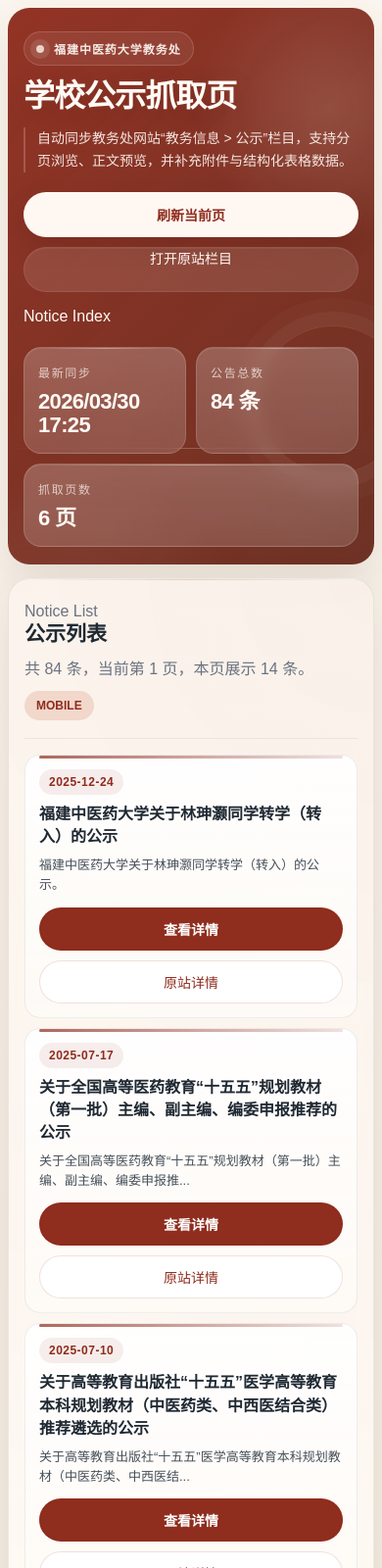
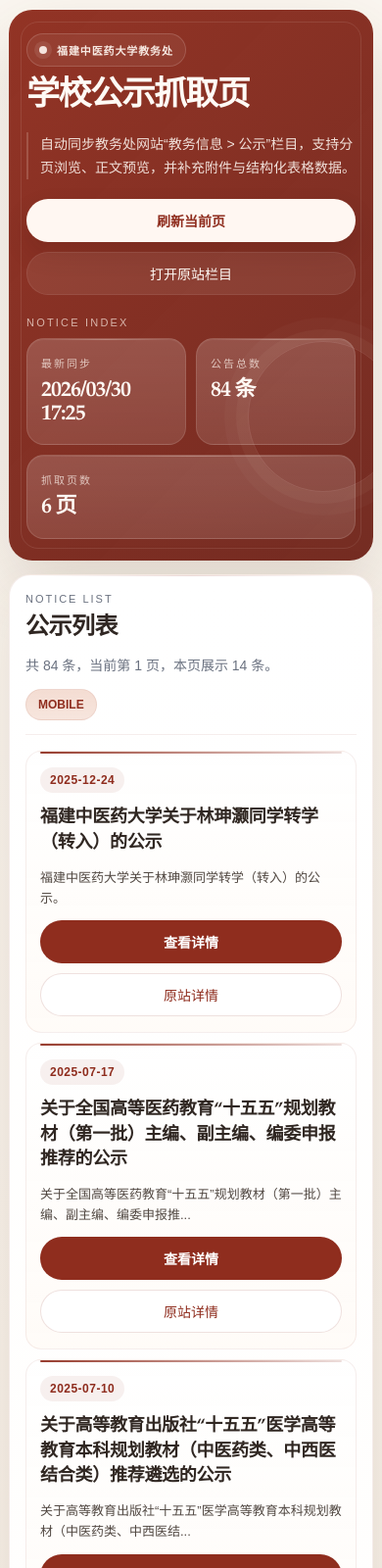
Before and after one commit to yes0831/Yes.jwc, a website: page docs/index.html in a window 390 px wide. Shown: the top 1600 px of the page at 98% size. Drawn offline with Linux system fonts and the light colour scheme.

Commit message:
Refine typography and layout for docs/styles.css

```diff
--- a/docs/styles.css
+++ b/docs/styles.css
@@ -1,14 +1,22 @@
 :root {
   --bg: #f5efe5;
+  --bg-deep: #efe6db;
   --panel: rgba(255, 251, 245, 0.94);
-  --panel-strong: rgba(255, 255, 255, 0.92);
+  --panel-strong: rgba(255, 255, 255, 0.95);
   --text: #1f2933;
   --muted: #6b7280;
   --line: rgba(31, 41, 51, 0.08);
+  --line-strong: rgba(143, 45, 30, 0.14);
   --brand: #8f2d1e;
   --brand-soft: #f2d7cb;
   --brand-deep: #6d2117;
-  --shadow: 0 18px 45px rgba(84, 53, 28, 0.12);
+  --paper-shadow: 0 24px 60px rgba(84, 53, 28, 0.12);
+  --font-body:
+    "PingFang SC", "Hiragino Sans GB", "Source Han Sans SC", "Noto Sans SC", "Microsoft YaHei",
+    sans-serif;
+  --font-display:
+    "Iowan Old Style", "Palatino Linotype", "Book Antiqua", "Noto Serif SC", "Source Han Serif SC",
+    "Songti SC", "STSong", "SimSun", serif;
 }
 
 * {
@@ -21,11 +29,11 @@
 
 body {
   margin: 0;
-  font-family: "Noto Sans SC", "Microsoft YaHei", sans-serif;
   color: var(--text);
+  font-family: var(--font-body);
   background:
-    radial-gradient(circle at top left, rgba(143, 45, 30, 0.12), transparent 32%),
-    linear-gradient(180deg, #fbf6ef 0%, var(--bg) 100%);
+    radial-gradient(circle at top left, rgba(143, 45, 30, 0.08), transparent 30%),
+    linear-gradient(180deg, #fbf7f1 0%, var(--bg) 48%, var(--bg-deep) 100%);
 }
 
 a {
@@ -37,70 +45,72 @@
 }
 
 .page {
-  width: min(1280px, calc(100% - 32px));
+  width: min(1280px, calc(100% - 40px));
   margin: 0 auto;
-  padding: 48px 0 72px;
+  padding: 44px 0 72px;
 }
 
 .hero {
   position: relative;
   overflow: hidden;
-  padding: 48px 56px 40px;
-  border-radius: 28px;
+  padding: 52px 56px 48px;
+  border-radius: 34px;
   background:
-    radial-gradient(circle at 88% 18%, rgba(255, 240, 224, 0.14), transparent 24%),
-    radial-gradient(circle at 14% 120%, rgba(255, 255, 255, 0.1), transparent 28%),
-    linear-gradient(135deg, rgba(143, 45, 30, 0.97), rgba(98, 34, 21, 0.93));
+    linear-gradient(135deg, rgba(143, 45, 30, 0.97), rgba(109, 33, 23, 0.95)),
+    linear-gradient(180deg, rgba(255, 255, 255, 0.04), rgba(255, 255, 255, 0));
   color: #fffaf5;
-  box-shadow: var(--shadow);
+  box-shadow: 0 26px 70px rgba(84, 53, 28, 0.16);
 }
 
-.hero::before,
+.hero::before {
+  content: "";
+  position: absolute;
+  inset: 18px;
+  border-radius: 26px;
+  border: 1px solid rgba(255, 241, 232, 0.1);
+  pointer-events: none;
+}
+
 .hero::after {
   content: "";
   position: absolute;
-  inset: auto;
+  right: 42px;
+  top: 36px;
+  width: 280px;
+  height: 280px;
+  border-radius: 50%;
+  border: 1px solid rgba(255, 236, 226, 0.12);
+  box-shadow:
+    0 0 0 18px rgba(255, 236, 226, 0.04),
+    0 0 0 42px rgba(255, 236, 226, 0.025);
   pointer-events: none;
 }
 
-.hero::before {
-  top: 24px;
-  right: 38px;
-  width: 260px;
-  height: 260px;
-  border-radius: 50%;
-  border: 1px solid rgba(255, 235, 220, 0.12);
-  box-shadow:
-    0 0 0 20px rgba(255, 235, 220, 0.04),
-    0 0 0 46px rgba(255, 235, 220, 0.025);
-  opacity: 0.95;
+.hero-shell {
+  position: relative;
+  z-index: 1;
+  display: grid;
+  grid-template-columns: minmax(0, 1.28fr) minmax(300px, 0.78fr);
+  gap: 34px;
+  align-items: end;
 }
 
-.hero::after {
-  left: 0;
-  right: 0;
-  bottom: 132px;
-  height: 1px;
-  background: linear-gradient(90deg, rgba(255, 235, 220, 0), rgba(255, 235, 220, 0.24), rgba(255, 235, 220, 0));
-}
-
-.hero > * {
-  position: relative;
-  z-index: 1;
+.hero-copy {
+  max-width: 760px;
 }
 
 .eyebrow {
   display: inline-flex;
   align-items: center;
   gap: 10px;
-  margin: 0 0 18px;
+  margin: 0 0 20px;
   padding: 10px 16px;
   border-radius: 999px;
-  border: 1px solid rgba(255, 235, 220, 0.18);
-  background: rgba(255, 255, 255, 0.08);
+  border: 1px solid rgba(255, 241, 232, 0.16);
+  background: rgba(255, 255, 255, 0.06);
+  color: rgba(255, 247, 241, 0.92);
   letter-spacing: 0.08em;
-  opacity: 0.92;
-  font-size: 13px;
+  font-size: 12px;
   font-weight: 600;
 }
 
@@ -109,56 +119,67 @@
   width: 8px;
   height: 8px;
   border-radius: 50%;
-  background: rgba(255, 247, 239, 0.88);
-  box-shadow: 0 0 0 6px rgba(255, 247, 239, 0.12);
+  background: rgba(255, 247, 241, 0.9);
+  box-shadow: 0 0 0 5px rgba(255, 247, 241, 0.09);
 }
 
 .hero h1 {
   margin: 0;
-  max-width: 10ch;
-  font-size: clamp(42px, 6vw, 76px);
-  line-height: 1.06;
-  letter-spacing: -0.03em;
+  max-width: 9ch;
+  font-family: var(--font-display);
+  font-size: clamp(48px, 6vw, 82px);
+  font-weight: 700;
+  line-height: 1.04;
+  letter-spacing: -0.045em;
   text-wrap: balance;
-  text-shadow: 0 10px 28px rgba(73, 20, 12, 0.18);
 }
 
 .intro {
-  margin: 24px 0 0;
-  max-width: 880px;
+  margin: 26px 0 0;
+  max-width: 44em;
   padding-left: 18px;
-  border-left: 2px solid rgba(255, 239, 227, 0.2);
+  border-left: 2px solid rgba(255, 237, 226, 0.18);
+  color: rgba(255, 248, 243, 0.88);
   font-size: 17px;
-  line-height: 1.9;
-  color: rgba(255, 250, 245, 0.9);
-  text-wrap: pretty;
+  line-height: 1.95;
 }
 
 .hero-actions {
   display: flex;
   gap: 14px;
-  margin-top: 30px;
+  margin-top: 32px;
   flex-wrap: wrap;
+}
+
+.hero-rail {
+  display: grid;
+  gap: 14px;
+  align-content: end;
+}
+
+.hero-rail-label {
+  margin: 0;
+  color: rgba(255, 243, 235, 0.68);
+  font-size: 12px;
+  letter-spacing: 0.24em;
+  text-transform: uppercase;
+  text-align: right;
 }
 
 .hero-stats {
   display: grid;
-  grid-template-columns: repeat(3, minmax(0, 1fr));
-  gap: 16px;
-  margin-top: 34px;
+  gap: 14px;
 }
 
 .stat-card {
   position: relative;
-  overflow: hidden;
-  padding: 22px 28px 24px;
+  padding: 22px 24px 24px;
   border-radius: 24px;
   background:
-    linear-gradient(180deg, rgba(255, 255, 255, 0.16), rgba(255, 255, 255, 0.09)),
-    rgba(255, 255, 255, 0.08);
-  border: 1px solid rgba(255, 255, 255, 0.14);
-  backdrop-filter: blur(8px);
-  box-shadow: inset 0 1px 0 rgba(255, 247, 239, 0.08);
+    linear-gradient(180deg, rgba(255, 255, 255, 0.13), rgba(255, 255, 255, 0.07)),
+    rgba(255, 255, 255, 0.05);
+  border: 1px solid rgba(255, 241, 232, 0.12);
+  box-shadow: inset 0 1px 0 rgba(255, 248, 243, 0.05);
 }
 
 .stat-card::before {
@@ -168,117 +189,119 @@
   right: 24px;
   top: 0;
   height: 1px;
-  background: linear-gradient(90deg, rgba(255, 235, 220, 0), rgba(255, 235, 220, 0.38), rgba(255, 235, 220, 0));
+  background: linear-gradient(90deg, rgba(255, 241, 232, 0), rgba(255, 241, 232, 0.28), rgba(255, 241, 232, 0));
 }
 
 .stat-label {
   margin: 0;
-  font-size: 12px;
-  letter-spacing: 0.14em;
+  color: rgba(255, 245, 239, 0.72);
+  font-size: 11px;
+  letter-spacing: 0.18em;
   text-transform: uppercase;
-  color: rgba(255, 250, 245, 0.72);
 }
 
 .stat-value {
   display: block;
   margin-top: 14px;
-  font-size: clamp(28px, 3vw, 42px);
+  color: #fff9f4;
+  font-family: var(--font-display);
+  font-size: clamp(30px, 2.8vw, 42px);
+  font-weight: 700;
   line-height: 1.08;
-  letter-spacing: -0.03em;
+  letter-spacing: -0.045em;
 }
 
 .primary-button,
 .ghost-link,
 .page-button,
 .inline-button,
-.inline-link {
-  border: 0;
+.inline-link,
+.detail-back-link,
+.detail-page-origin {
+  display: inline-flex;
+  align-items: center;
+  justify-content: center;
   border-radius: 999px;
-  padding: 12px 18px;
-  font-size: 15px;
   text-decoration: none;
-  cursor: pointer;
-  transition: transform 120ms ease, opacity 120ms ease, background-color 120ms ease;
+  transition:
+    transform 160ms ease,
+    background-color 160ms ease,
+    border-color 160ms ease,
+    box-shadow 160ms ease,
+    opacity 160ms ease;
 }
 
 .primary-button:hover,
 .ghost-link:hover,
 .page-button:hover,
 .inline-button:hover,
-.inline-link:hover {
+.inline-link:hover,
+.detail-back-link:hover,
+.detail-page-origin:hover {
   transform: translateY(-1px);
 }
 
+.primary-button,
+.ghost-link {
+  min-height: 52px;
+  padding: 0 28px;
+  font-size: 15px;
+}
+
 .primary-button {
+  border: 0;
   background: #fff7f2;
   color: var(--brand);
   font-weight: 700;
-  box-shadow: 0 10px 24px rgba(69, 19, 12, 0.16);
+  box-shadow: 0 12px 26px rgba(59, 14, 8, 0.14);
 }
 
 .ghost-link {
-  background: rgba(255, 255, 255, 0.12);
+  border: 1px solid rgba(255, 241, 232, 0.08);
+  background: rgba(255, 245, 239, 0.08);
   color: #fffaf5;
-  border: 1px solid rgba(255, 255, 255, 0.08);
-}
-
-.hero .primary-button,
-.hero .ghost-link {
-  min-height: 54px;
-  padding: 0 28px;
-  font-size: 16px;
-}
-
-.hero .ghost-link {
-  background: rgba(255, 240, 232, 0.12);
-  box-shadow: inset 0 1px 0 rgba(255, 250, 245, 0.06);
 }
 
 .dashboard {
+  position: relative;
+  z-index: 2;
   display: grid;
   grid-template-columns: minmax(360px, 420px) minmax(0, 1fr);
   gap: 24px;
-  margin-top: -18px;
+  margin-top: 28px;
   align-items: start;
-  position: relative;
-  z-index: 2;
 }
 
 .panel {
   position: relative;
   overflow: hidden;
-  border: 1px solid var(--line);
-  border-radius: 24px;
-  background: var(--panel);
-  backdrop-filter: blur(10px);
-  box-shadow: var(--shadow);
+  border-radius: 28px;
+  border: 1px solid rgba(143, 45, 30, 0.09);
+  background:
+    linear-gradient(180deg, rgba(255, 255, 255, 0.94), rgba(255, 251, 246, 0.94)),
+    var(--panel);
+  box-shadow: var(--paper-shadow);
 }
 
 .panel::before {
   content: "";
   position: absolute;
-  left: 24px;
-  right: 24px;
+  left: 28px;
+  right: 28px;
   top: 0;
   height: 1px;
   background: linear-gradient(90deg, rgba(143, 45, 30, 0), rgba(143, 45, 30, 0.18), rgba(143, 45, 30, 0));
 }
 
 .panel-list {
-  padding: 24px;
-  background:
-    radial-gradient(circle at top right, rgba(143, 45, 30, 0.05), transparent 28%),
-    var(--panel);
+  padding: 28px;
 }
 
 .panel-detail {
-  padding: 28px;
-  min-height: 720px;
   position: sticky;
   top: 24px;
-  background:
-    linear-gradient(180deg, rgba(255, 248, 242, 0.94), rgba(255, 255, 255, 0.9)),
-    var(--panel);
+  min-height: 720px;
+  padding: 30px;
 }
 
 .panel-header,
@@ -287,31 +310,50 @@
   justify-content: space-between;
   align-items: flex-start;
   gap: 16px;
+  padding-bottom: 18px;
+  border-bottom: 1px solid rgba(143, 45, 30, 0.08);
+}
+
+.section-kicker,
+.detail-label,
+.detail-page-label {
+  margin: 0 0 10px;
+  color: var(--muted);
+  font-size: 11px;
+  letter-spacing: 0.18em;
+  text-transform: uppercase;
+}
+
+.panel-header h2,
+.detail-head h2,
+.detail-page-title {
+  margin: 0;
+  color: #2f2622;
+  font-family: var(--font-display);
+  font-weight: 700;
+  line-height: 1.3;
+  letter-spacing: -0.02em;
 }
 
 .panel-header h2,
 .detail-head h2 {
-  margin: 0;
-  font-size: 24px;
+  font-size: 28px;
 }
 
-.panel-header p {
-  margin: 8px 0 0;
+.panel-header p:last-child {
+  margin: 10px 0 0;
   color: var(--muted);
-}
-
-.panel-header,
-.detail-head {
-  padding-bottom: 18px;
-  border-bottom: 1px solid rgba(143, 45, 30, 0.08);
+  font-size: 14px;
+  line-height: 1.65;
 }
 
 .badge {
   padding: 8px 12px;
   border-radius: 999px;
-  background: var(--brand-soft);
+  background: linear-gradient(180deg, rgba(242, 215, 203, 0.86), rgba(242, 215, 203, 0.65));
+  border: 1px solid rgba(143, 45, 30, 0.08);
   color: var(--brand);
-  font-size: 13px;
+  font-size: 12px;
   font-weight: 700;
   text-transform: uppercase;
 }
@@ -319,53 +361,51 @@
 .notice-list {
   display: grid;
   gap: 14px;
-  margin-top: 20px;
+  margin-top: 22px;
 }
 
 .notice-card {
   position: relative;
-  padding: 18px;
-  border: 1px solid var(--line);
-  border-radius: 18px;
-  background: linear-gradient(180deg, rgba(255, 255, 255, 0.92), rgba(255, 251, 247, 0.88));
+  padding: 20px 20px 18px;
+  border-radius: 20px;
+  border: 1px solid rgba(143, 45, 30, 0.08);
+  background: linear-gradient(180deg, rgba(255, 255, 255, 0.96), rgba(255, 251, 247, 0.92));
   transition:
     transform 180ms ease,
-    border-color 180ms ease,
     box-shadow 180ms ease,
-    background-color 180ms ease;
+    border-color 180ms ease;
 }
 
 .notice-card::before {
   content: "";
   position: absolute;
-  left: 18px;
-  right: 18px;
+  left: 20px;
+  right: 20px;
   top: 0;
-  height: 3px;
+  height: 2px;
   border-radius: 999px;
-  background: linear-gradient(90deg, rgba(143, 45, 30, 0.9), rgba(143, 45, 30, 0.18));
-  opacity: 0.8;
+  background: linear-gradient(90deg, rgba(143, 45, 30, 0.92), rgba(143, 45, 30, 0.16));
 }
 
 .notice-card:hover {
   transform: translateY(-2px);
-  border-color: rgba(143, 45, 30, 0.2);
+  border-color: rgba(143, 45, 30, 0.16);
   box-shadow: 0 16px 30px rgba(84, 53, 28, 0.08);
 }
 
 .notice-card.is-active {
-  border-color: rgba(143, 45, 30, 0.35);
-  background: rgba(255, 247, 242, 0.96);
-  box-shadow: inset 0 0 0 1px rgba(143, 45, 30, 0.08);
+  border-color: rgba(143, 45, 30, 0.24);
+  background: linear-gradient(180deg, rgba(255, 249, 244, 0.98), rgba(255, 245, 238, 0.96));
+  box-shadow: inset 0 0 0 1px rgba(143, 45, 30, 0.04);
 }
 
 .notice-meta {
   display: inline-flex;
   align-items: center;
-  margin-bottom: 12px;
+  margin-bottom: 14px;
   padding: 6px 10px;
   border-radius: 999px;
-  background: rgba(143, 45, 30, 0.08);
+  background: rgba(143, 45, 30, 0.07);
   color: var(--brand);
   font-size: 12px;
   font-weight: 700;
@@ -374,14 +414,19 @@
 
 .notice-title {
   margin: 0;
-  line-height: 1.6;
-  font-size: 18px;
+  color: #302722;
+  font-family: var(--font-display);
+  font-size: 22px;
+  font-weight: 700;
+  line-height: 1.45;
+  letter-spacing: -0.015em;
 }
 
 .notice-summary {
   margin: 12px 0 16px;
-  color: #46505a;
-  line-height: 1.7;
+  color: #514842;
+  font-size: 14px;
+  line-height: 1.8;
 }
 
 .notice-actions {
@@ -390,17 +435,28 @@
   flex-wrap: wrap;
 }
 
+.inline-button,
+.inline-link,
+.page-button,
+.detail-back-link,
+.detail-page-origin {
+  min-height: 42px;
+  padding: 0 16px;
+  font-size: 14px;
+}
+
 .inline-button {
+  border: 0;
   background: var(--brand);
   color: #fff;
   font-weight: 700;
 }
 
-.inline-link {
-  display: inline-flex;
-  align-items: center;
+.inline-link,
+.page-button,
+.detail-page-origin {
   border: 1px solid rgba(143, 45, 30, 0.14);
-  background: rgba(255, 255, 255, 0.92);
+  background: rgba(255, 255, 255, 0.9);
   color: var(--brand);
 }
 
@@ -409,20 +465,18 @@
   align-items: center;
   justify-content: space-between;
   gap: 12px;
-  margin-top: 20px;
-  padding-top: 16px;
-  border-top: 1px solid var(--line);
+  margin-top: 22px;
+  padding-top: 18px;
+  border-top: 1px solid rgba(143, 45, 30, 0.08);
 }
 
 .page-button {
-  background: #fff;
-  color: var(--brand);
-  border: 1px solid rgba(143, 45, 30, 0.14);
+  border-radius: 999px;
 }
 
 .page-button:disabled {
+  opacity: 0.45;
   cursor: not-allowed;
-  opacity: 0.45;
   transform: none;
 }
 
@@ -431,17 +485,12 @@
   font-size: 14px;
 }
 
-.detail-label {
-  margin: 0 0 6px;
-  font-size: 13px;
-  letter-spacing: 0.12em;
-  text-transform: uppercase;
-  color: var(--muted);
-}
-
 .detail-origin {
-  color: #fffaf5;
-  white-space: nowrap;
+  min-height: 44px;
+  padding: 0 18px;
+  color: var(--brand);
+  border: 1px solid rgba(143, 45, 30, 0.12);
+  background: rgba(255, 250, 246, 0.92);
 }
 
 .detail-meta {
@@ -454,21 +503,20 @@
 .detail-meta span {
   padding: 8px 12px;
   border-radius: 999px;
-  background: linear-gradient(180deg, rgba(242, 215, 203, 0.9), rgba(242, 215, 203, 0.68));
+  border: 1px solid rgba(143, 45, 30, 0.08);
+  background: linear-gradient(180deg, rgba(242, 215, 203, 0.88), rgba(242, 215, 203, 0.66));
   color: var(--brand-deep);
-  font-size: 13px;
-  border: 1px solid rgba(143, 45, 30, 0.08);
+  font-size: 12px;
+  font-weight: 600;
 }
 
 .detail-body {
-  margin-top: 22px;
-  padding: 24px;
-  border-radius: 20px;
-  background:
-    linear-gradient(180deg, rgba(255, 255, 255, 0.98), rgba(255, 252, 248, 0.94)),
-    var(--panel-strong);
-  border: 1px solid var(--line);
-  line-height: 1.9;
+  margin-top: 24px;
+  padding: 26px;
+  border-radius: 22px;
+  border: 1px solid rgba(143, 45, 30, 0.08);
+  background: linear-gradient(180deg, rgba(255, 255, 255, 0.98), rgba(255, 252, 248, 0.96));
+  line-height: 1.95;
   overflow: auto;
   -webkit-overflow-scrolling: touch;
   box-shadow: inset 0 1px 0 rgba(143, 45, 30, 0.04);
@@ -484,7 +532,9 @@
 
 .detail-section h3 {
   margin: 0 0 12px;
-  font-size: 18px;
+  color: #302722;
+  font-family: var(--font-display);
+  font-size: 20px;
 }
 
 .attachment-list {
@@ -530,8 +580,8 @@
 
 .empty-state {
   padding: 28px;
-  border-radius: 18px;
-  border: 1px dashed var(--line);
+  border-radius: 20px;
+  border: 1px dashed rgba(143, 45, 30, 0.12);
   color: var(--muted);
   text-align: center;
 }
@@ -541,9 +591,9 @@
 }
 
 .detail-page-shell {
-  width: min(960px, calc(100% - 32px));
+  width: min(980px, calc(100% - 40px));
   margin: 0 auto;
-  padding: 28px 0 48px;
+  padding: 30px 0 54px;
 }
 
 .detail-page-topbar {
@@ -554,113 +604,102 @@
   margin-bottom: 18px;
 }
 
-.detail-back-link,
-.detail-page-origin {
-  display: inline-flex;
-  align-items: center;
-  justify-content: center;
-  min-height: 42px;
-  padding: 0 16px;
-  border-radius: 999px;
-  text-decoration: none;
-  font-size: 14px;
-}
-
 .detail-back-link {
+  border: 0;
   background: var(--brand);
   color: #fff;
-}
-
-.detail-page-origin {
-  border: 1px solid rgba(143, 45, 30, 0.18);
-  background: rgba(255, 255, 255, 0.92);
-  color: var(--brand);
+  font-weight: 700;
 }
 
 .detail-page-card {
-  padding: 28px;
-  border-radius: 28px;
-  background:
-    radial-gradient(circle at top right, rgba(143, 45, 30, 0.05), transparent 28%),
-    var(--panel);
-  border: 1px solid var(--line);
-  box-shadow: var(--shadow);
-}
-
-.detail-page-label {
-  margin: 0;
-  font-size: 12px;
-  letter-spacing: 0.12em;
-  text-transform: uppercase;
-  color: var(--muted);
+  padding: 32px;
+  border-radius: 32px;
+  border: 1px solid rgba(143, 45, 30, 0.09);
+  background: linear-gradient(180deg, rgba(255, 255, 255, 0.96), rgba(255, 251, 246, 0.94));
+  box-shadow: var(--paper-shadow);
 }
 
 .detail-page-title {
-  margin: 10px 0 0;
-  font-size: clamp(28px, 4vw, 40px);
-  line-height: 1.3;
+  font-size: clamp(34px, 4vw, 48px);
 }
 
 @media (max-width: 980px) {
+  .hero-shell {
+    grid-template-columns: 1fr;
+    gap: 28px;
+  }
+
+  .hero-rail-label {
+    text-align: left;
+  }
+
+  .hero-stats {
+    grid-template-columns: repeat(3, minmax(0, 1fr));
+  }
+
   .dashboard {
     grid-template-columns: 1fr;
   }
 
   .panel-detail {
+    position: static;
     min-height: unset;
-    position: static;
-    top: auto;
   }
 }
 
 @media (max-width: 720px) {
   body {
     background:
-      linear-gradient(180deg, #fbf6ef 0%, #f6efe5 24%, #efe5d8 100%);
+      linear-gradient(180deg, #fbf7f1 0%, #f6efe5 36%, #eee4d7 100%);
   }
 
   .page {
-    width: min(100% - 16px, 100%);
-    padding: 8px 0 28px;
+    width: min(100% - 18px, 100%);
+    padding: 10px 0 28px;
   }
 
   .hero {
-    padding: 24px 16px 18px;
-    border-radius: 22px;
+    padding: 24px 18px 22px;
+    border-radius: 24px;
   }
 
   .hero::before {
-    top: auto;
-    right: -34px;
-    bottom: 92px;
-    width: 150px;
-    height: 150px;
-    box-shadow:
-      0 0 0 14px rgba(255, 235, 220, 0.04),
-      0 0 0 28px rgba(255, 235, 220, 0.025);
+    inset: 12px;
+    border-radius: 18px;
   }
 
   .hero::after {
-    bottom: 118px;
+    right: -26px;
+    top: auto;
+    bottom: 70px;
+    width: 152px;
+    height: 152px;
+    box-shadow:
+      0 0 0 12px rgba(255, 236, 226, 0.04),
+      0 0 0 24px rgba(255, 236, 226, 0.024);
+  }
+
+  .hero-shell {
+    gap: 22px;
   }
 
   .eyebrow {
     margin-bottom: 14px;
     padding: 8px 12px;
-    font-size: 12px;
+    font-size: 11px;
   }
 
   .hero h1 {
     max-width: none;
-    font-size: 32px;
-    line-height: 1.1;
+    font-size: 34px;
+    line-height: 1.08;
   }
 
   .intro {
-    margin-top: 14px;
+    margin-top: 16px;
     padding-left: 12px;
     font-size: 14px;
-    line-height: 1.65;
+    line-height: 1.72;
   }
 
   .hero-actions {
@@ -668,10 +707,30 @@
     margin-top: 20px;
   }
 
+  .primary-button,
+  .ghost-link,
+  .inline-button,
+  .inline-link,
+  .detail-back-link,
+  .detail-page-origin {
+    width: 100%;
+    min-height: 44px;
+    padding: 0 14px;
+    font-size: 14px;
+  }
+
+  .hero-rail {
+    gap: 10px;
+  }
+
+  .hero-rail-label {
+    font-size: 11px;
+    letter-spacing: 0.2em;
+  }
+
   .hero-stats {
     grid-template-columns: repeat(2, minmax(0, 1fr));
     gap: 10px;
-    margin-top: 22px;
   }
 
   .hero-stats .stat-card:last-child {
@@ -679,20 +738,18 @@
   }
 
   .stat-card {
-    padding: 16px 14px;
+    padding: 16px 14px 18px;
     border-radius: 18px;
+  }
+
+  .stat-card::before {
+    left: 14px;
+    right: 14px;
   }
 
   .stat-value {
     margin-top: 10px;
     font-size: 22px;
-  }
-
-  .hero .primary-button,
-  .hero .ghost-link {
-    min-height: 46px;
-    padding: 0 14px;
-    font-size: 14px;
   }
 
   .dashboard {
@@ -713,16 +770,15 @@
 
   .panel-list,
   .panel-detail {
-    padding: 16px;
+    padding: 18px 16px;
+  }
+
+  .panel-list {
+    order: 1;
   }
 
   .panel-detail {
     order: 2;
-    min-height: auto;
-  }
-
-  .panel-list {
-    order: 1;
   }
 
   .panel-header,
@@ -730,34 +786,16 @@
     flex-direction: column;
     align-items: stretch;
     gap: 12px;
+    padding-bottom: 14px;
   }
 
   .panel-header h2,
   .detail-head h2 {
-    font-size: 21px;
-    line-height: 1.35;
+    font-size: 24px;
   }
 
   .badge {
     align-self: flex-start;
-    font-size: 12px;
-  }
-
-  .hero-actions,
-  .notice-actions {
-    width: 100%;
-  }
-
-  .primary-button,
-  .ghost-link,
-  .inline-button,
-  .inline-link {
-    width: 100%;
-    justify-content: center;
-    text-align: center;
-    min-height: 44px;
-    padding: 11px 14px;
-    font-size: 14px;
   }
 
   .notice-list {
@@ -766,7 +804,7 @@
   }
 
   .notice-card {
-    padding: 14px;
+    padding: 16px 14px;
     border-radius: 16px;
   }
 
@@ -775,20 +813,19 @@
     right: 14px;
   }
 
-  .notice-meta {
-    margin-bottom: 8px;
-    font-size: 12px;
-  }
-
   .notice-title {
-    font-size: 16px;
-    line-height: 1.45;
+    font-size: 18px;
+    line-height: 1.42;
   }
 
   .notice-summary {
-    margin: 8px 0 12px;
+    margin: 10px 0 12px;
     font-size: 13px;
-    line-height: 1.55;
+    line-height: 1.64;
+  }
+
+  .notice-actions {
+    width: 100%;
   }
 
   .pagination {
@@ -811,41 +848,25 @@
     font-size: 14px;
   }
 
-  .detail-label {
-    font-size: 12px;
-  }
-
   .detail-meta {
     gap: 8px;
     margin-top: 14px;
   }
 
   .detail-meta span {
-    width: auto;
-    max-width: 100%;
-    font-size: 12px;
-    padding: 7px 10px;
+    font-size: 11px;
   }
 
   .detail-body {
-    margin-top: 16px;
-    padding: 16px 14px;
+    margin-top: 18px;
+    padding: 18px 14px;
     border-radius: 18px;
     font-size: 14px;
-    line-height: 1.75;
-  }
-
-  .detail-section {
-    margin-bottom: 18px;
+    line-height: 1.78;
   }
 
   .detail-section h3 {
-    font-size: 16px;
-    margin-bottom: 10px;
-  }
-
-  .table-scroll {
-    margin: 12px -2px;
+    font-size: 18px;
   }
 
   .detail-body table {
@@ -863,8 +884,8 @@
   }
 
   .detail-page-shell {
-    width: min(100% - 16px, 100%);
-    padding: 10px 0 24px;
+    width: min(100% - 18px, 100%);
+    padding: 10px 0 26px;
   }
 
   .detail-page-topbar {
@@ -872,21 +893,13 @@
     margin-bottom: 12px;
   }
 
-  .detail-back-link,
-  .detail-page-origin {
-    flex: 1 1 0;
-    min-height: 42px;
-    padding: 0 12px;
-    font-size: 13px;
-  }
-
   .detail-page-card {
-    padding: 18px 14px;
-    border-radius: 22px;
+    padding: 20px 16px;
+    border-radius: 24px;
   }
 
   .detail-page-title {
-    font-size: 24px;
-    line-height: 1.35;
+    font-size: 28px;
+    line-height: 1.28;
   }
 }
```
